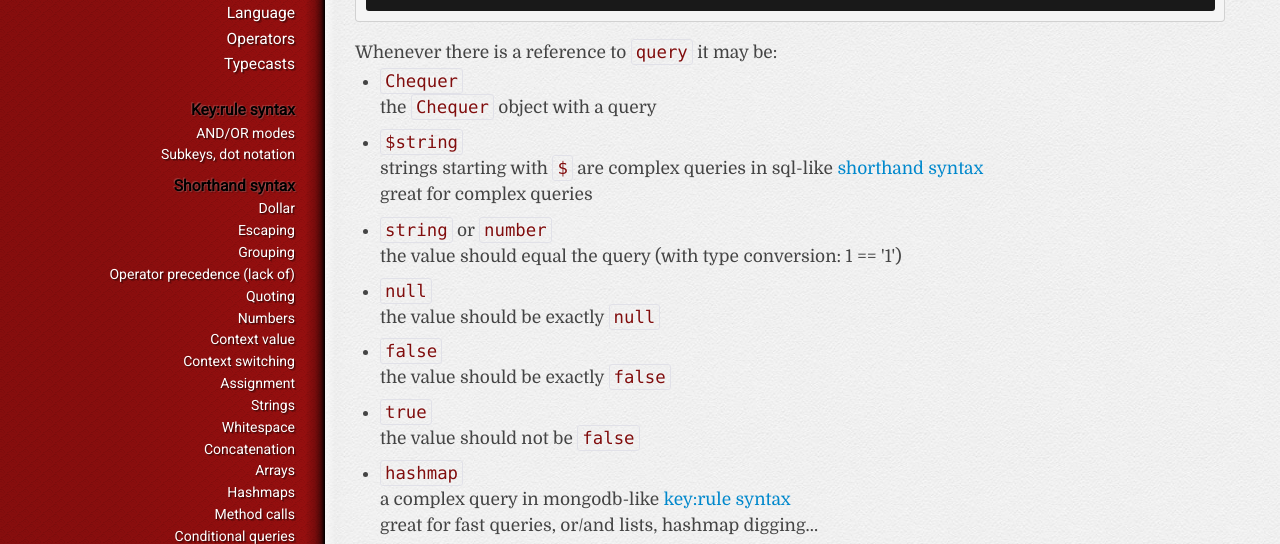
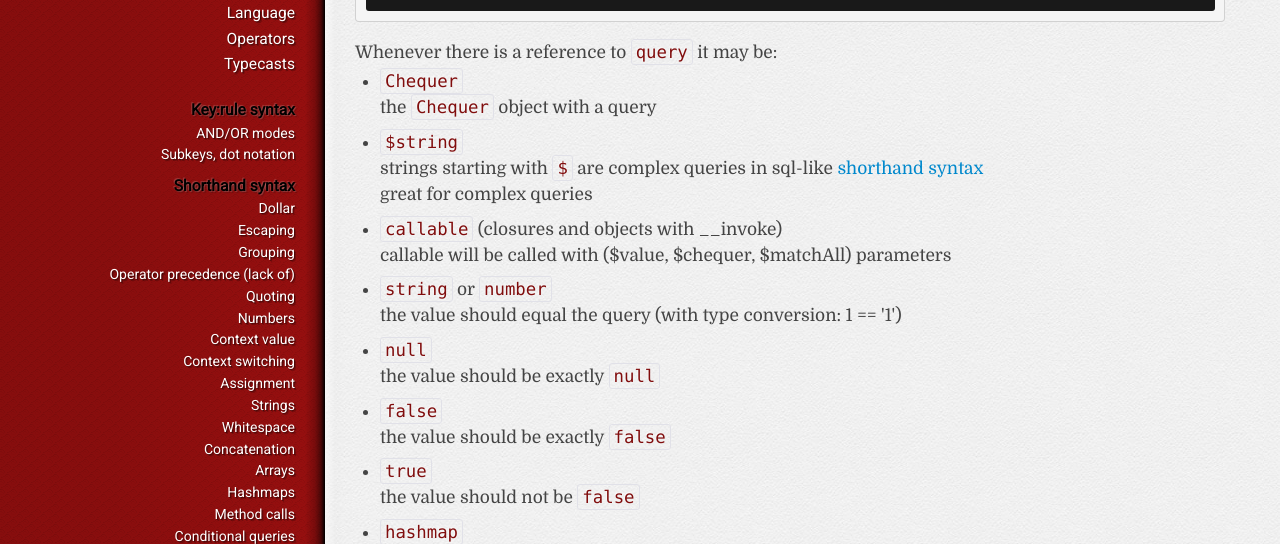
Before and after one commit to chequer-hq/chequer-hq.github.com, a plain HTML site: page language.html in a window 1280 px wide. Shown: the part 256-800 px from the top of the page. Drawn offline with nearby package versions, Linux system fonts and the light colour scheme; a script that the page names is missing; a web font is replaced by a local one.

Commit message:
language

```diff
--- a/language.html
+++ b/language.html
@@ -126,8 +126,9 @@ the <code>Chequer</code> object with a query</p>
 strings starting with <code>$</code> are complex queries in sql-like <a href="#shorthand-syntax">shorthand syntax</a> <br/>
 great for complex queries</p>
 </li>
-</ul>
-<ul>
+<li><p><code>callable</code> (closures and objects with __invoke) <br/>
+callable will be called with ($value, $chequer, $matchAll) parameters</p>
+</li>
 <li><p><code>string</code> or <code>number</code><br/>
 the value should equal the query (with type conversion: 1 == &#39;1&#39;)</p>
 </li>
```
